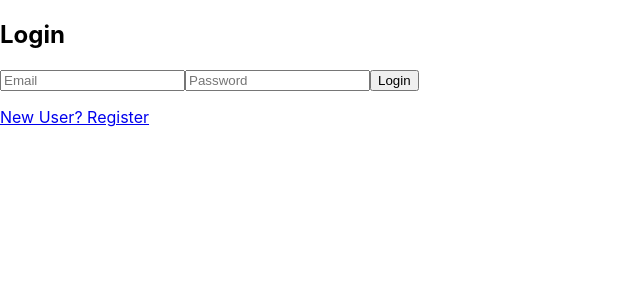
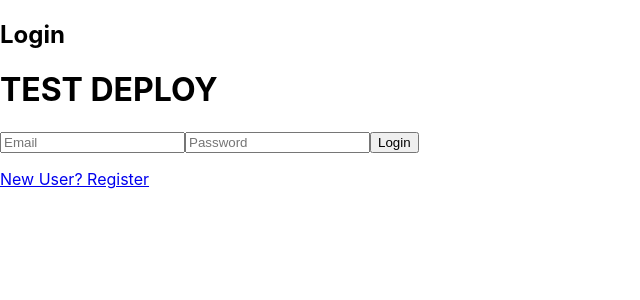
Before and after one commit to venkatapavan-gudari/Authorization-frontend, a React (Create React App) app: page / in a window 1280 px wide. Shown: the top 300 px of the page, without its empty margins (0-640 px from the left). Built offline with nearby package versions, Linux system fonts and the light colour scheme.

Commit message:
test redeploy

```diff
--- a/src/components/Login.js
+++ b/src/components/Login.js
@@ -24,6 +24,7 @@ function Login() {
   return (
     <div>
       <h2>Login</h2>
+      <h1>TEST DEPLOY</h1>
 
       <input placeholder="Email"
         onChange={e => setUser({...user, email:e.target.value})} />
```
